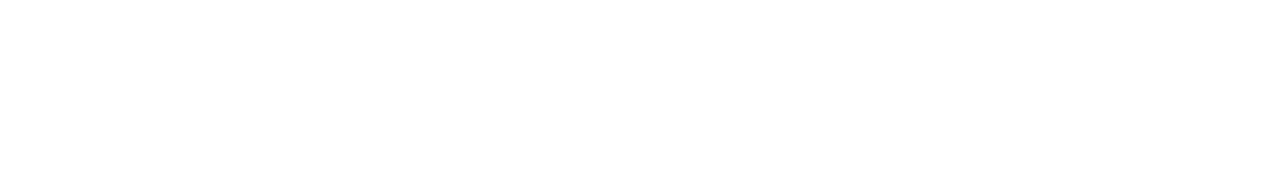
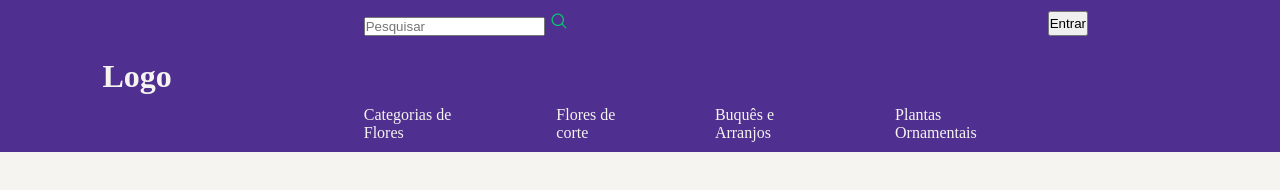
Before and after one commit to danielfigueredosilva/Site-Tropical-Bloom, a plain HTML site: page index.html in a window 1280 px wide. Drawn offline with Linux system fonts and the light colour scheme.

Commit message:
Implementação do cabeçalho

```diff
--- a/index.html
+++ b/index.html
@@ -1,12 +1,33 @@
 <!DOCTYPE html>
-<html lang="en">
+<html lang="pt-br">
 <head>
     <meta charset="UTF-8">
     <meta name="viewport" content="width=device-width, initial-scale=1.0">
     <link rel="stylesheet" href="style.css">
-    <title>Document</title>
+    <title>Tropical Bloom</title>
 </head>
 <body>
-
+    <header>
+        <div id="logo"><h1>Logo</h1></div>
+        <div id="menu">
+            <div id="top-menu">
+                <div id="search">
+                    <input type="text" class="search-txt" placeholder="Pesquisar">
+                    <a href="#" class="search-btn">
+                        <img src="Icones/lupa.svg" alt="Lupa" height="20" width="20">
+                    </a>
+                </div>                    <button>Entrar</button>
+            </div>
+            <div id="bottom-menu">
+                <nav>
+                    <ul>
+                        <li><a href="#">Categorias de Flores</a></li>
+                        <li><a href="#">Flores de corte</a></li>                            <li><a href="#">Buquês e Arranjos</a></li>
+                        <li><a href="#">Plantas Ornamentais</a></li>
+                    </ul>
+                </nav>
+            </div>
+        </div>
+    </header>
 </body>
 </html>
--- a/style.css
+++ b/style.css
@@ -0,0 +1,43 @@
+*{
+    padding:0 ;
+    margin: 0;
+}
+body{
+    background-color: #F6F4F0;
+}
+header{
+    width: 100%;
+    height: 19vh;
+    background-color: rgb(79, 47, 143);
+    display: flex;
+    align-items: center;
+    /* justify-content: space-between;  */
+}
+#logo{
+    color: #F6F4F0;
+    margin-left: 8%;
+}
+#menu{
+    align-items: center;
+    justify-content: center;
+    margin: 15%;
+
+}
+#top-menu{
+    display:flex;
+    justify-content:space-between;
+}
+#bottom-menu{
+}
+div>nav>ul{
+    display: flex;
+    list-style: none;
+}
+div>nav>ul>li{
+    margin-right: 70px;
+    margin-top: 70px;
+}
+a{
+    color: #F6F4F0;
+    text-decoration: none;
+}
```
Also changed, not shown: Icones/loupe.svg (added), Icones/lupa.png (added), Icones/lupa.svg (added).
